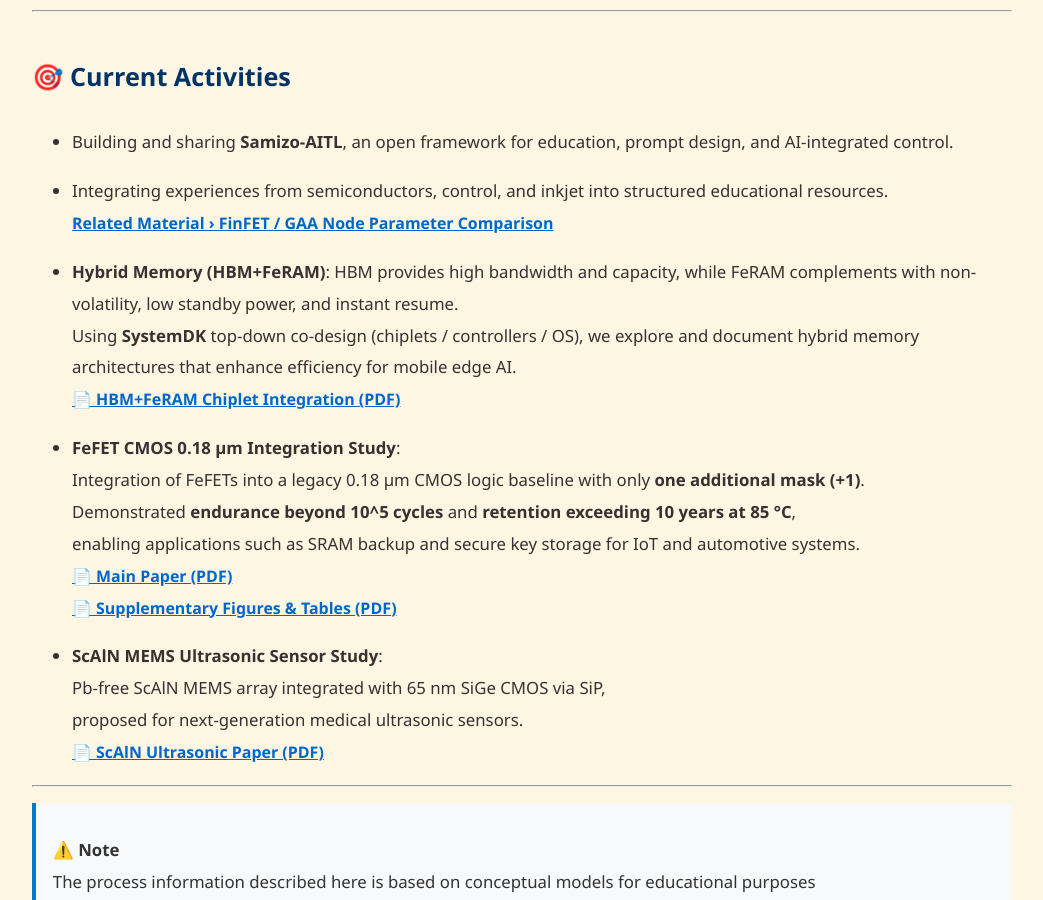
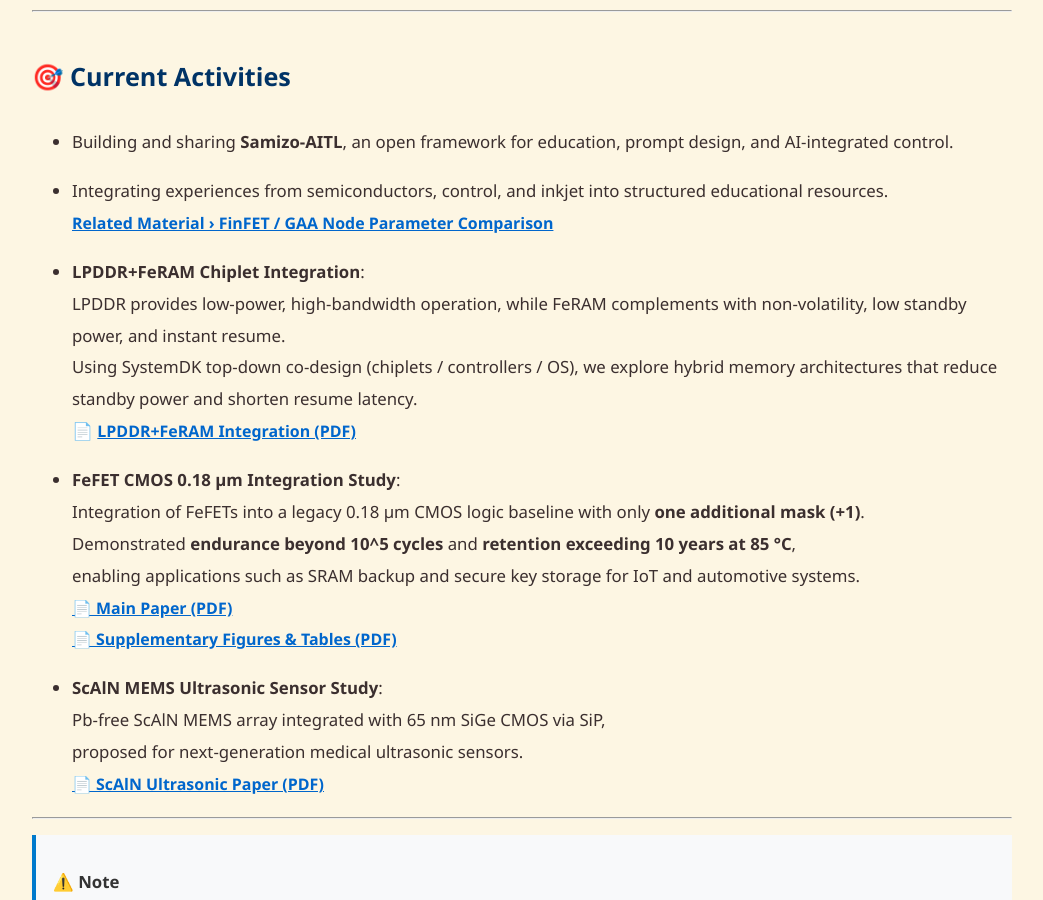
Before and after one commit to Samizo-AITL/Samizo-AITL.github.io, a Jekyll site: the page built from about/career-summary/en/index.md, in a window 1280 px wide and 900 px high, scrolled down 1805 px. Shown: the whole window, without its empty margins (118-1161 px from the left). Built offline with Jekyll 4.4.1, drawn with Linux system fonts in a browser that asks for light colours.

Commit message:
Update index.md

```diff
--- a/about/career-summary/en/index.md
+++ b/about/career-summary/en/index.md
@@ -71,9 +71,10 @@
 - Integrating experiences from semiconductors, control, and inkjet into structured educational resources.
   [Related Material › FinFET / GAA Node Parameter Comparison](https://samizo-aitl.github.io/Edusemi-v4x/f_chapter1_finfet_gaa/appendixf1_05_node_params)
 
-- **Hybrid Memory (HBM+FeRAM)**: HBM provides high bandwidth and capacity, while FeRAM complements with non-volatility, low standby power, and instant resume.
-  Using **SystemDK** top-down co-design (chiplets / controllers / OS), we explore and document hybrid memory architectures that enhance efficiency for mobile edge AI.
-  [📄 HBM+FeRAM Chiplet Integration (PDF)](../docs/HBM_FeRAM_Chiplet_MobileEdgeAI.pdf)
+- **LPDDR+FeRAM Chiplet Integration**:
+  LPDDR provides low-power, high-bandwidth operation, while FeRAM complements with non-volatility, low standby power, and instant resume.
+  Using SystemDK top-down co-design (chiplets / controllers / OS), we explore hybrid memory architectures that reduce standby power and shorten resume latency.
+  📄 [LPDDR+FeRAM Integration (PDF)](../docs/LPDDR_FeRAM.pdf)
 
 - **FeFET CMOS 0.18 µm Integration Study**:
   Integration of FeFETs into a legacy 0.18 µm CMOS logic baseline with only **one additional mask (+1)**.
```
